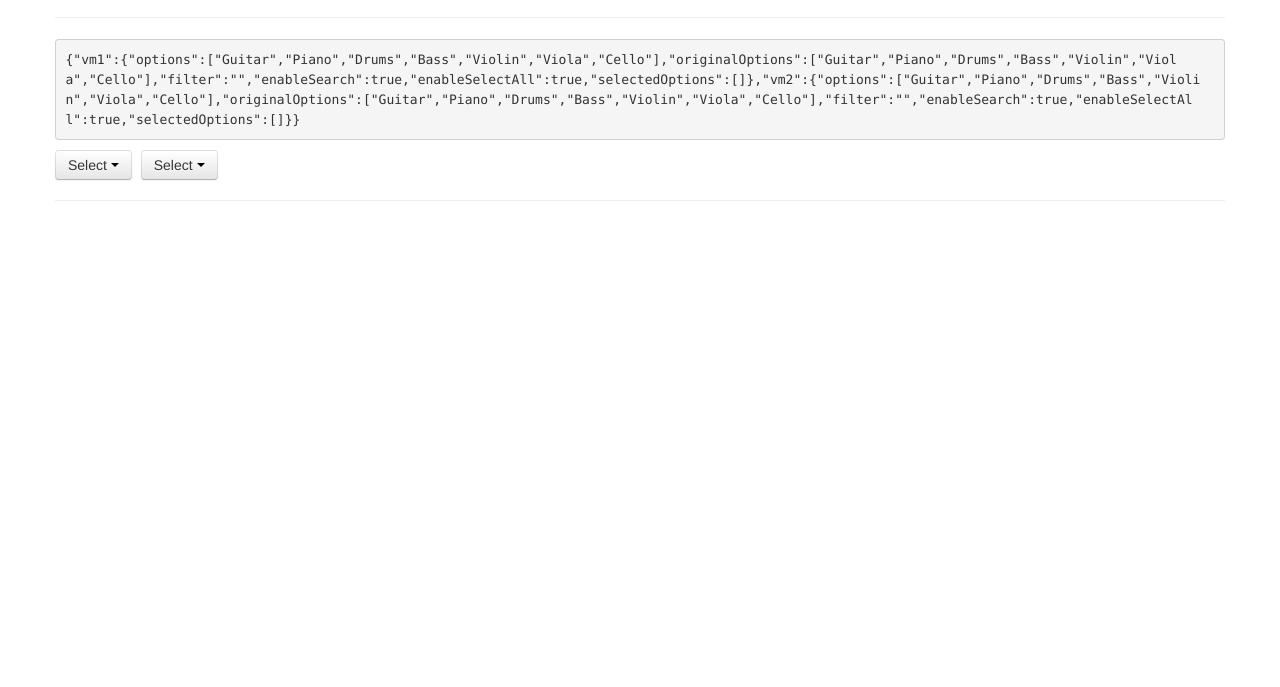
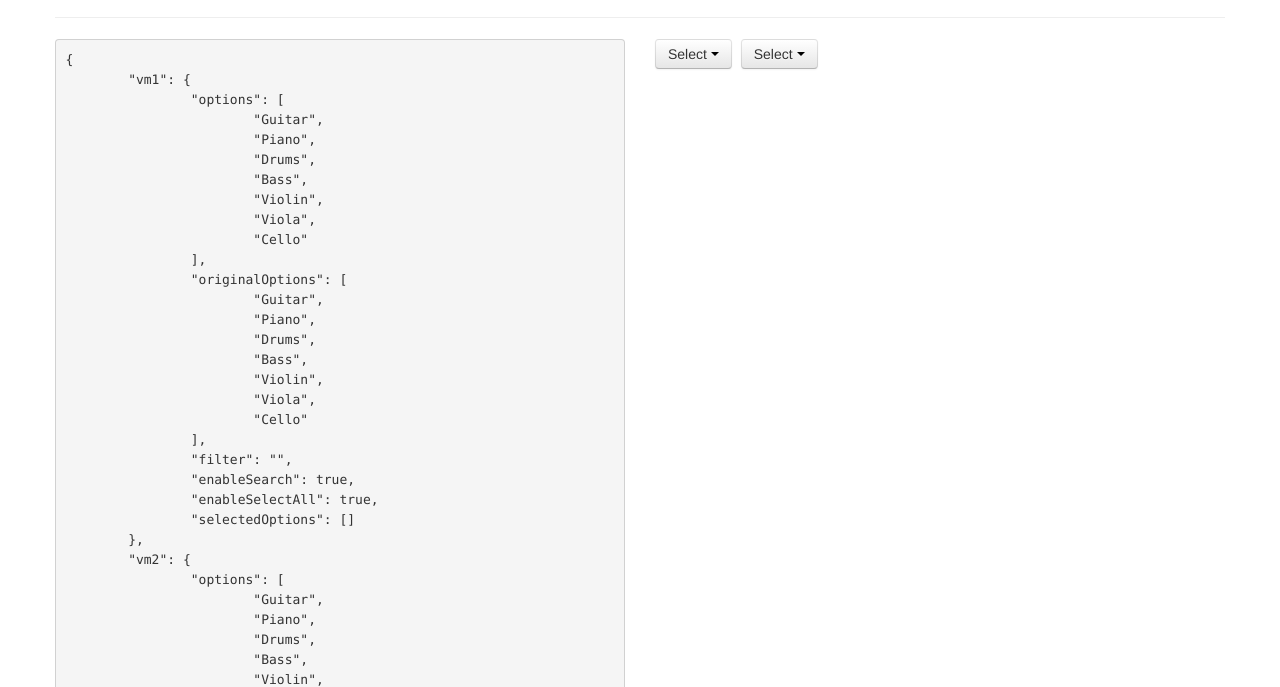
Before and after one commit to lengluo/knockout-multiselect, a plain HTML site: page index.html in a window 1280 px wide. Shown: the part 113-800 px from the top of the page. Drawn offline with Linux system fonts and the light colour scheme.

Commit message:
improving demo markup

```diff
--- a/index.html
+++ b/index.html
@@ -74,12 +74,18 @@
     </div>
 
     <div class="container">
-
         <h1>Knockout Multiselect</h1>
         <hr />
-        <pre data-bind="text: ko.toJSON($data)"></pre>
-        <div data-bind="multiselect: vm1"></div>
+        <div class="row">
+            <div class="span6">
+                <pre data-bind="text: ko.toJSON($data, null, '\t')"></pre>
+            </div>
+            <div class="span6">
+                <div data-bind="multiselect: vm1"></div>
                 <div data-bind="multiselect: vm2"></div>
+            </div>
+        </div>
+
         <hr />
     </div>
     <script src="js/jquery-1.9.1.min.js.js"></script>
```
